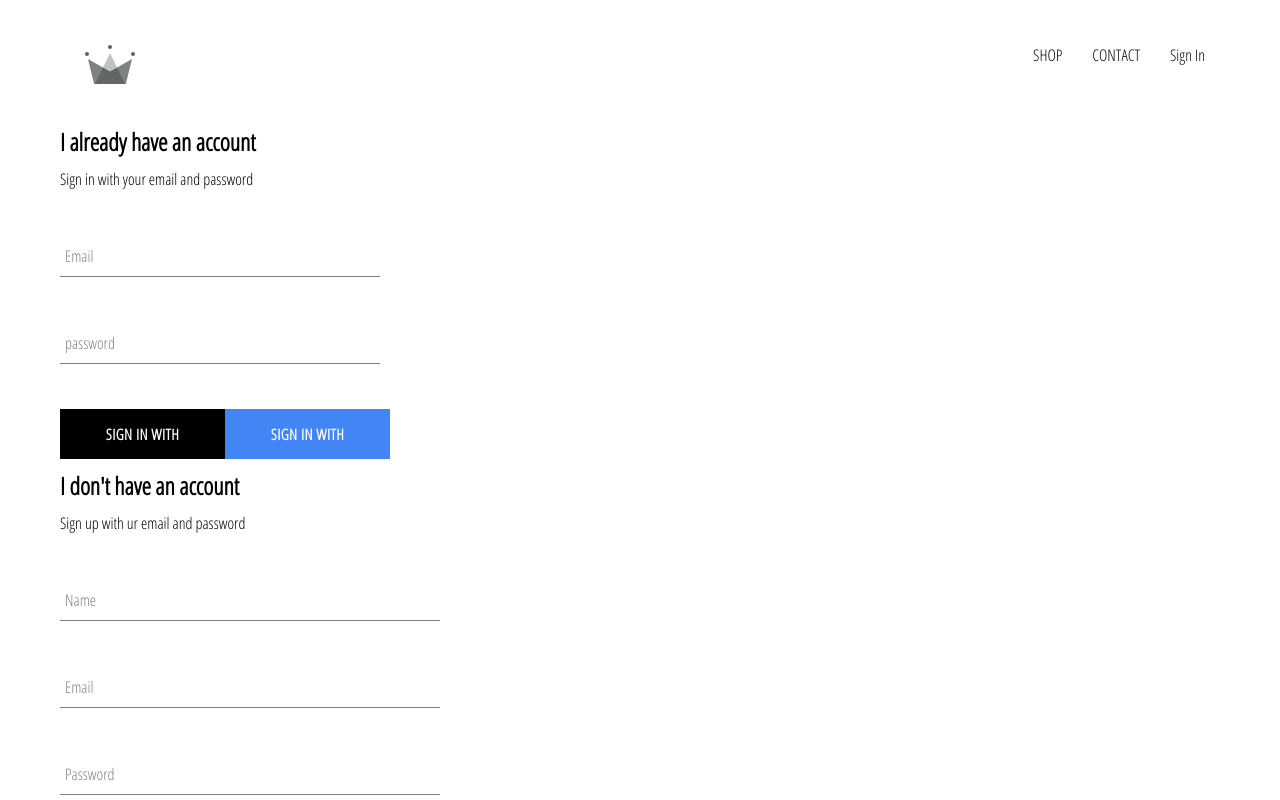
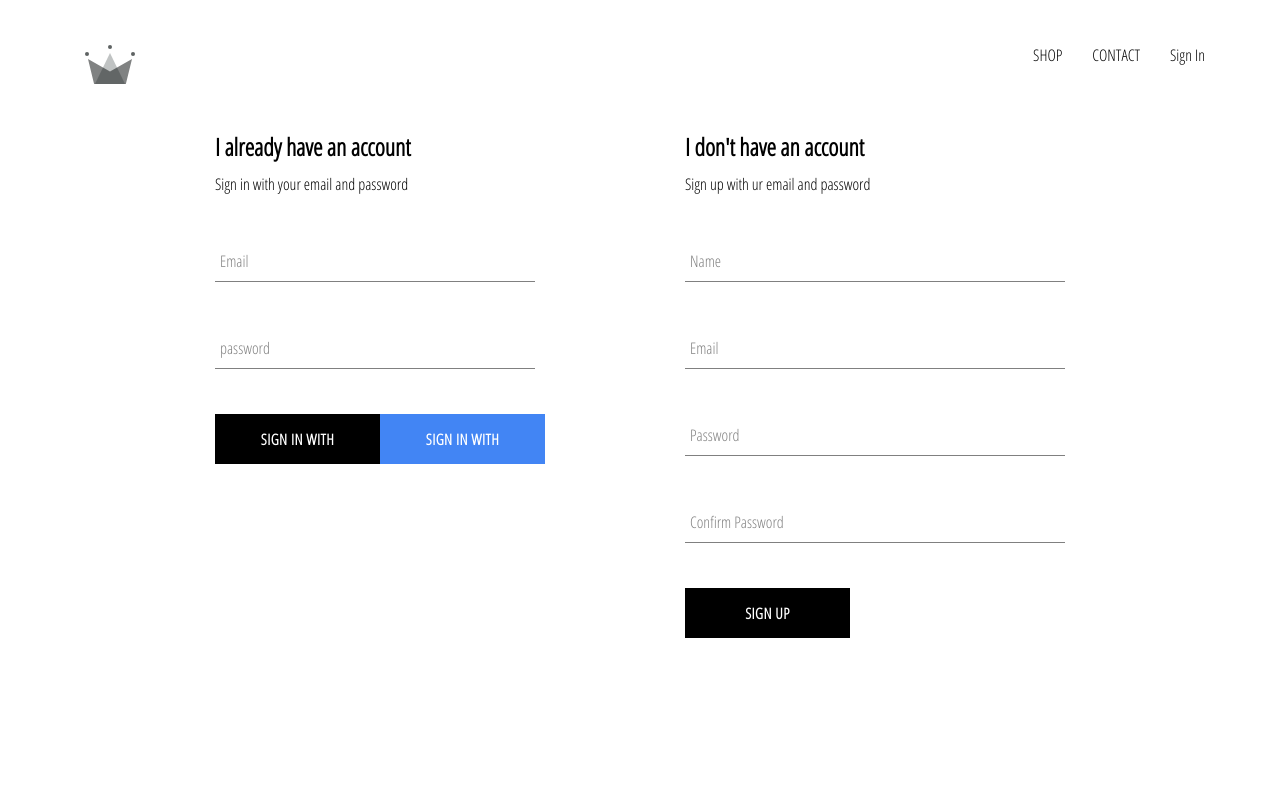
Before and after one commit to aladdin4/crwn-clothing, a React (Create React App) app: page /signin in a window 1280 px wide. Shown: the top 800 px of the page. Built offline with nearby package versions, Linux system fonts and the light colour scheme; no server answers.

Commit message:
added styles to the sign-in/up page

```diff
--- a/src/pages/sign-in-and-up/SignInAndUp.component.jsx
+++ b/src/pages/sign-in-and-up/SignInAndUp.component.jsx
@@ -2,9 +2,10 @@ import React from "react";
 import SignIn from "../../components/sign-in/signIn.component";
 import SignUp from "../../components/sign-up/signUp.component";
 
+import "./SignInAndUp.styles.scss";
 const SignInUpPage = (prop) => {
   return (
-    <div>
+    <div className="sign-in-and-sign-up">
       <SignIn />
       <SignUp />
     </div>
--- a/src/pages/sign-in-and-up/SignInAndUp.styles.scss
+++ b/src/pages/sign-in-and-up/SignInAndUp.styles.scss
@@ -0,0 +1,6 @@
+.sign-in-and-sign-up {
+  width: 850px;
+  display: flex;
+  justify-content: space-between;
+  margin: 30px auto;
+}
```
